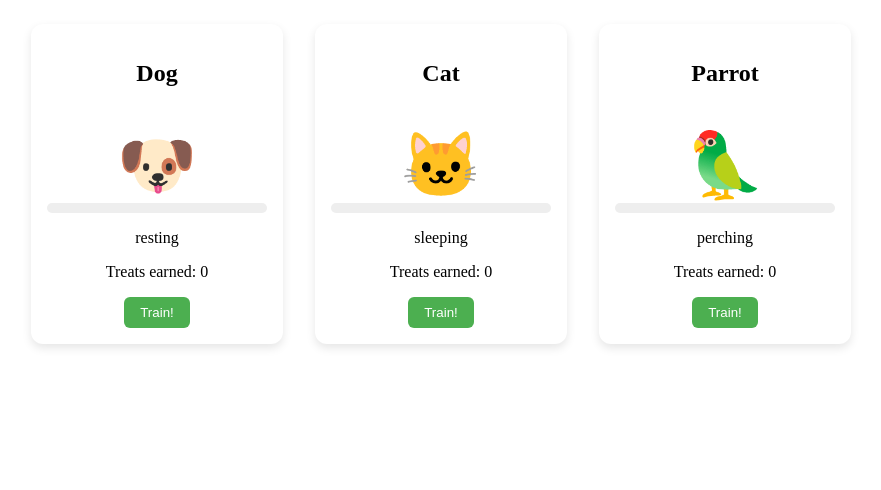
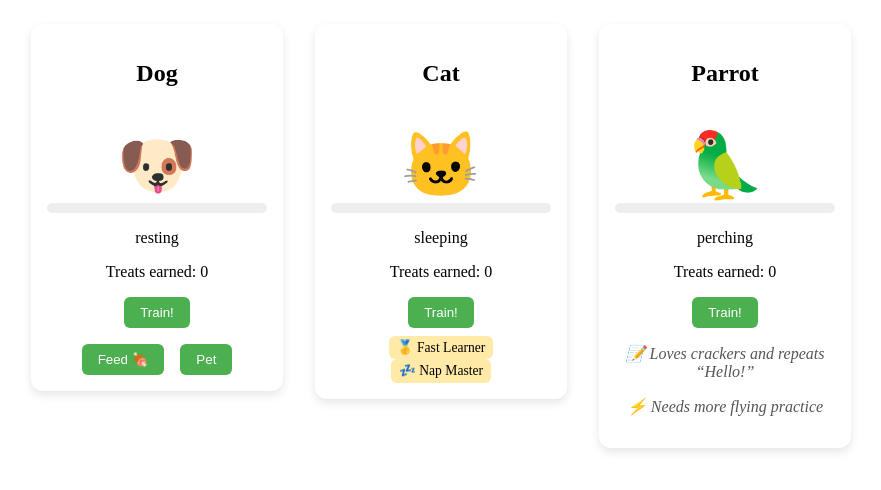
Before and after one commit to gabrielagrvnt8880/ngx-abstract-and-projection, an Angular app: page / in a window 1280 px wide. Shown: the top 490 px of the page, without its empty margins (199-1080 px from the left). Built offline with nearby package versions, Linux system fonts and the light colour scheme.

Commit message:
more on fixing

```diff
--- a/src/app/app.scss
+++ b/src/app/app.scss
@@ -1,6 +1,6 @@
 .pet-house {
   display: flex;
   justify-content: center;
-  align-items: center;
+  align-items: start;
   flex-direction: row;
 }
--- a/src/app/components/pet-cat/pet-cat.component.html
+++ b/src/app/components/pet-cat/pet-cat.component.html
@@ -1,3 +1,6 @@
-
 <pet-template [pet]="this" petName="Cat" petClass="cat" petEmoji="🐱">
+  <div class="badges">
+    <span>🥇 Fast Learner</span>
+    <span>💤 Nap Master</span>
+  </div>
 </pet-template>
--- a/src/app/components/pet-cat/pet-cat.component.scss
+++ b/src/app/components/pet-cat/pet-cat.component.scss
@@ -20,6 +20,21 @@
 
   &.celebrate {
     animation: shake 0.6s ease-in-out 3;
+  }
+  &.ignore {
+    animation: ignoring 6s ease-in-out;
+  }
+}
+
+.badges {
+  margin-top: 0.5rem;
+  span {
+    display: inline-block;
+    margin: 0 0.3rem;
+    padding: 0.2rem 0.5rem;
+    background: #ffeaa7;
+    border-radius: 6px;
+    font-size: 0.85rem;
   }
 }
 
@@ -76,3 +91,16 @@
     transform: rotate(0deg);
   }
 }
+
+@keyframes ignoring {
+  0% {
+    transform: rotate(0deg);
+  }
+  50% {
+    transform: rotate(180deg);
+  }
+
+  100% {
+    transform: rotate(360deg);
+  }
+}
--- a/src/app/components/pet-cat/pet-cat.component.ts
+++ b/src/app/components/pet-cat/pet-cat.component.ts
@@ -26,7 +26,7 @@ export class PetCatComponent extends PetTrainingDirective {
       'idle': 'sleeping',
       'scratch': 'scratching',
       'pounce': 'pouncing',
-      'ignore': 'ignoring you',
+      'ignore': 'yawning',
       'celebrate': 'celebrating'
     }
     return actions[action];
@@ -36,28 +36,20 @@ export class PetCatComponent extends PetTrainingDirective {
     return '🐱 Training complete! Your cat learned to scratch & pounce!';
   }
 
-  override trainPet(): void {
+  override trainPet() {
     if (this.completed) return;
     this.disableButton = true;
 
     const mood = Math.random();
     const effort = mood > 0.33 ? this.getRandomEffort() : 0;
-
-    this.progress += effort;
+    this.currentEffort = effort;
 
     if (effort > 0) {
       this.action = this.getRandomAction();
-      this.treats++;
     } else {
       this.action = 'ignore';
-      this.disableButton = false;
-    }
-
-    if (this.progress >= 100) {
-      this.progress = 100;
-      this.completed = true;
-      this.disableButton = true;
-      this.onComplete();
     }
   }
+
+
 }
--- a/src/app/components/pet-dog/pet-dog.component.html
+++ b/src/app/components/pet-dog/pet-dog.component.html
@@ -1,2 +1,8 @@
 <pet-template [pet]="this" petName="Dog" petClass="dog" petEmoji="🐶">
+  <div class="extra-actions">
+    <button  >Feed 🍖</button>
+    <button (click)="petDog()" >Pet</button>
+  </div>
+
+
 </pet-template>
--- a/src/app/components/pet-dog/pet-dog.component.scss
+++ b/src/app/components/pet-dog/pet-dog.component.scss
@@ -1,4 +1,3 @@
-
 .dog-container {
   margin-top: 1rem;
   height: 100px;
@@ -22,7 +21,24 @@
     animation: shake 0.6s ease-in-out 3; // repeat 3 times
   }
 }
+.extra-actions {
+  margin-top: 1rem;
 
+  button {
+    margin: 0 0.5rem;
+    padding: 0.3rem 0.8rem;
+    border-radius: 6px;
+    border: none;
+    cursor: pointer;
+    background: #0077ff;
+    color: white;
+    transition: 0.2s;
+
+    &:hover {
+      background: #005fcc;
+    }
+  }
+}
 @keyframes jump {
   0% {
     transform: translateY(0);
--- a/src/app/components/pet-dog/pet-dog.component.ts
+++ b/src/app/components/pet-dog/pet-dog.component.ts
@@ -32,4 +32,9 @@ export class PetDogComponent extends PetTrainingDirective {
     return '🐶 Training complete! Your dog learned to jump & roll!';
   }
 
+  public petDog(): void {
+    this.action = 'celebrate';
+    this.currentEffort = 0;
+  }
+
 }
--- a/src/app/components/pet-parrot/pet-parrot.component.html
+++ b/src/app/components/pet-parrot/pet-parrot.component.html
@@ -1,2 +1,6 @@
 <pet-template [pet]="this" petName="Parrot" petClass="parrot" petEmoji="🦜">
+ <div class="notes">
+    <p>📝 Loves crackers and repeats “Hello!”</p>
+    <p>⚡ Needs more flying practice</p>
+  </div>
 </pet-template>
--- a/src/app/components/pet-parrot/pet-parrot.component.scss
+++ b/src/app/components/pet-parrot/pet-parrot.component.scss
@@ -21,6 +21,12 @@
   &.celebrate {
     animation: shake 0.6s ease-in-out 3;
   }
+}
+
+.notes {
+  margin-top: 0.5rem;
+  font-style: italic;
+  color: #555;
 }
 
 @keyframes flap {
--- a/src/app/components/pet-template/pet-template.component.html
+++ b/src/app/components/pet-template/pet-template.component.html
@@ -15,4 +15,11 @@
   <button [disabled]="pet.disableButton" (click)="pet.trainPet()">
     Train!
   </button>
+
+
+
+
+  <ng-content>
+
+  </ng-content>
 </div>
--- a/src/app/components/pet-template/pet-template.component.ts
+++ b/src/app/components/pet-template/pet-template.component.ts
@@ -1,5 +1,5 @@
 import { CommonModule } from "@angular/common";
-import { Component, Input } from "@angular/core";
+import { Component, Input, ViewEncapsulation } from "@angular/core";
 import { PetTrainingDirective } from "../../directives/pet-training/pet-training.directive";
 
 @Component({
@@ -7,6 +7,7 @@ import { PetTrainingDirective } from "../../directives/pet-training/pet-training
   templateUrl: './pet-template.component.html',
   styleUrls: ['./pet-template.component.scss'],
   imports: [CommonModule],
+  encapsulation: ViewEncapsulation.None,
 
 })
 export class PetTemplateComponent {
--- a/src/app/directives/pet-training/pet-training.directive.ts
+++ b/src/app/directives/pet-training/pet-training.directive.ts
@@ -8,6 +8,7 @@ export abstract class PetTrainingDirective implements OnInit {
   minEffort = 10;
   maxEffort = 30;
   disableButton = false;
+  protected currentEffort = 0;
 
   action: string = 'idle';
 
@@ -32,24 +33,31 @@ export abstract class PetTrainingDirective implements OnInit {
   trainPet() {
     if (this.completed) return;
     this.disableButton = true;
-
+    this.currentEffort = this.getRandomEffort();
     this.action = this.getRandomAction();
-
-    const effort = this.getRandomEffort();
-    this.progress += effort;
-    this.treats++;
-
-    if (this.progress >= 100) {
-      this.progress = 100;
-      this.completed = true;
-      this.disableButton = true;
-      this.onComplete();
-    }
   }
 
   resetAction() {
     this.action = 'idle';
     this.disableButton = this.completed;
+    this.checkCompletion();
+  }
+
+  checkCompletion() {
+    if (this.completed) return;
+    if (this.currentEffort === 0) return;
+
+    const _progress = this.progress + this.currentEffort > 100 ? 100 - this.progress : this.currentEffort;
+    this.progress += _progress;
+    this.treats++;
+    this.action = 'idle';
+    this.currentEffort = 0;
+    this.disableButton = this.completed;
+    if (this.progress >= 100) {
+      this.completed = true;
+      this.disableButton = true;
+      this.onComplete();
+    }
   }
 
   public getCelebrateMessage(): string {
```
Lines whose indentation alone changed are shown as unchanged.
